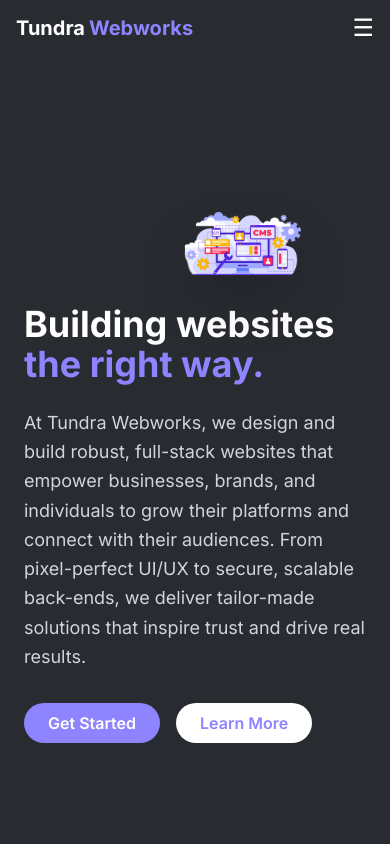
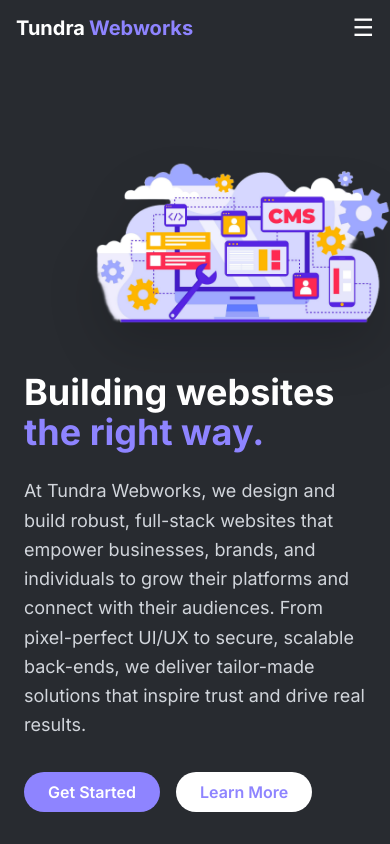
Before and after one commit to tgesar/tundra-webworks, a Next.js app: page / in a window 390 px wide. Shown: the top 844 px of the page. Built offline with nearby package versions, Linux system fonts and the light colour scheme.

Commit message:
Updated to better Support Mobile with Navbar and PNG updates v3.0

```diff
--- a/app/page.tsx
+++ b/app/page.tsx
@@ -57,9 +57,11 @@ export default function HomePage() {
             src="/images/transparentHome.png"
             alt="Web design showcase"
             className="
-              static                     /* ensure it's not sticky */
-              w-[40%]                    /* mobile: 40% width */
-              md:w-[30rem] lg:w-[825px]  /* larger breakpoints */
+              static
+              w-[140%]        /* mobile: ~3.5× larger */
+              md:w-[30rem]    /* tablet+ */
+              lg:w-[825px]    /* desktop */
+              mx-auto         /* center on mobile */
               object-contain drop-shadow-2xl
               transform translate-x-[48px] -translate-y-[15px]
             "
@@ -98,8 +100,9 @@ export default function HomePage() {
               src="/images/animatedweb.gif"
               alt="Animated web demo"
               className="
-                w-[40%]
-                md:w-[30rem]
+                w-[140%]        /* mobile: ~3.5× larger */
+                md:w-[30rem]    /* tablet+ */
+                mx-auto         /* center on mobile */
                 object-contain
               "
             />
```
